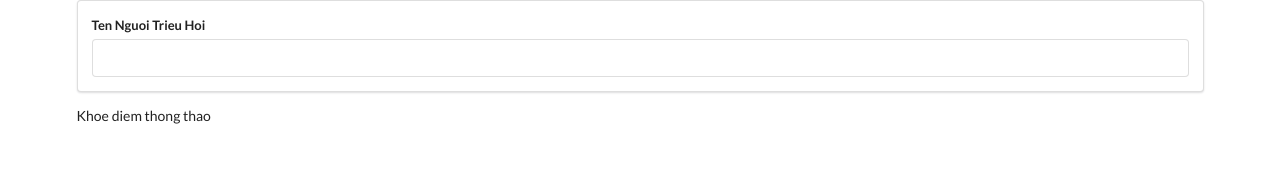
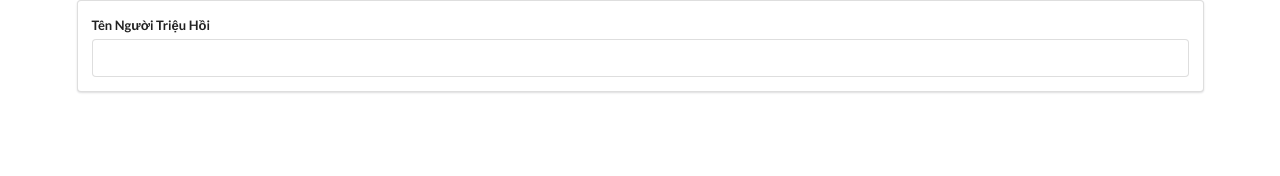
Before and after one commit to nhatmaiquang/react-stats, a React (Create React App) app: page / in a window 1280 px wide. Shown: the top 176 px of the page. Built offline with nearby package versions, Linux system fonts and the light colour scheme.

Commit message:
masteries item and some stuffs

```diff
--- a/src/components/App.js
+++ b/src/components/App.js
@@ -9,13 +9,14 @@ import { KEY } from '../apis/key';
 class App extends React.Component {
   state = { masteries: [] };
 
-  onTermSubmit = async term => {
-    const summoner = await summoner_v4.get('/by-name/' + term + '?api_key=' + KEY);
-    console.log(summoner.data.id);
+  onTermSubmit = async searchedName => {
+    const summoner = await summoner_v4.get('/by-name/' + searchedName + '?api_key=' + KEY);
     let mastery = await champion_mastery_v4.get('/champion-masteries/by-summoner/'+ summoner.data.id + '?api_key=' + KEY);
-    /*
-let data3 = await champion.get('champion.json');
-    console.log(data3);*/
+
+    //let champ = await champion.get('champion.json');
+    //console.log(champ.data.data);
+
+
     this.setState({ masteries: mastery.data })
     console.log(this.state);
   };
@@ -24,7 +25,7 @@ let data3 = await champion.get('champion.json');
     return (
       <div className="ui container">
         <SearchBar onFormSubmit={this.onTermSubmit} />
-        <MasteriesList />
+        <MasteriesList masteries={this.state.masteries} />
       </div>
     );
   }
--- /dev/null
+++ b/src/components/MasteriesItem.js
@@ -0,0 +1,16 @@
+import React from 'react';
+import champion from '../apis/champion';
+
+const MasteriesItem = ({ mastery }) => {
+  champion.get('champion.json')
+  .then(function (champion) {
+    console.log(champion.data.data);
+  })
+  return (
+    <div>
+      {mastery.championId}
+    </div>
+  );
+}
+
+export default MasteriesItem;
--- a/src/components/MasteriesList.js
+++ b/src/components/MasteriesList.js
@@ -1,11 +1,14 @@
 import React from 'react';
+import MasteriesItem from './MasteriesItem';
 
-class MasteriesList extends React.Component {
-  render() {
-    return (
-      <div>Khoe diem thong thao</div>
-    );
-  }
+const MasteriesList = ({ masteries }) => {
+  const renderedList = masteries.map((mastery) => {
+    return <MasteriesItem mastery={mastery}/>;
+  });
+
+  return (
+    <div>{renderedList}</div>
+  );
 }
 
 export default MasteriesList;
--- a/src/components/SearchBar.js
+++ b/src/components/SearchBar.js
@@ -18,7 +18,7 @@ class SearchBar extends React.Component {
       <div className="search-bar ui segment">
         <form onSubmit={this.onFormSubmit} className="ui form">
           <div className="field">
-            <label>Ten Nguoi Trieu Hoi</label>
+            <label>Tên Người Triệu Hồi</label>
             <input
               type="text"
               value={this.state.term}
```
